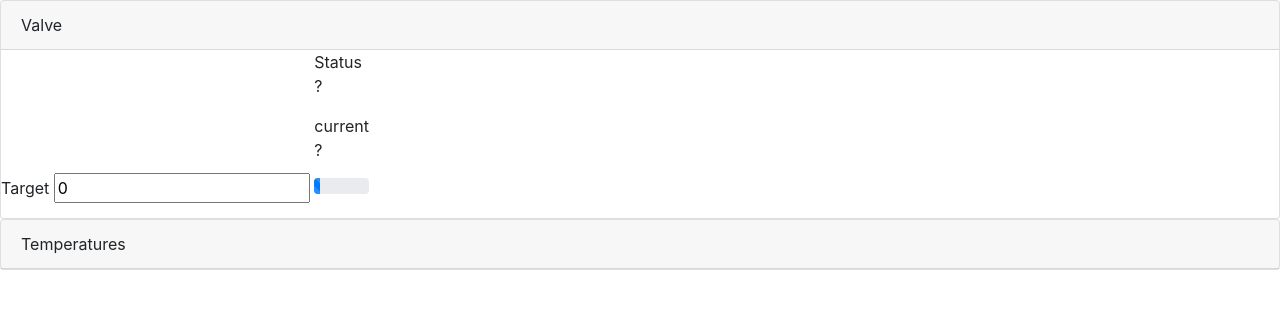
After one commit to joram/distillery, a Flask app: template templates/index.html in a window 1280 px wide. The commit adds this page. Shown: the top 309 px of the page. Run offline with Flask 2, Linux system fonts and the light colour scheme; the template is opened without the code that fills it, so the values that code supplies are empty; some libraries are stand-ins or nearby versions.

Commit message:
control valve from UI. status updating not working yet

```diff
--- /dev/null
+++ b/static/valve.js
@@ -0,0 +1,48 @@
+
+function updateValve(name){
+  current = $("#"+name+"-current");
+  target = $("#"+name+"-target");
+  state = $("#"+name+"-status");
+  form = $("#"+name+"-form");
+
+	$.ajax({
+		type: "GET",
+		dataType: "json",
+		url: "/api/valve/"+name,
+		success: function(data){
+      current.text(data.current);
+      target.text(data.target);
+      state.text(data.status);
+      if(data.status != "idle") {
+        setTimeout(function(){
+          updateValve(name)
+        }, 500)
+      }
+    },
+	});
+}
+
+function setupValve(name){
+  updateValve(name);
+  current = $("#"+name+"-current");
+  target = $("#"+name+"-target");
+  state = $("#"+name+"-status");
+  form = $("#"+name+"-form");
+
+  function changeValue(event){
+    event.preventDefault();
+    targetVal = target.val();
+    console.log("posting form. target:"+targetVal);
+    $.ajax({
+     type: "POST",
+     url: "/api/valve/"+name,
+     data: {"target": targetVal},
+     success: function(data){
+       console.log("success");
+       updateValve(name);
+     },
+     dataType: "json",
+    });
+  }
+  form.submit(changeValue);
+}
--- /dev/null
+++ b/templates/index.html
@@ -0,0 +1,29 @@
+<!doctype html>
+<html lang="en">
+  <head>
+    <meta charset="utf-8">
+    <meta name="viewport" content="width=device-width, initial-scale=1, shrink-to-fit=no">
+    <link rel="stylesheet" href="https://stackpath.bootstrapcdn.com/bootstrap/4.1.3/css/bootstrap.min.css" integrity="sha384-MCw98/SFnGE8fJT3GXwEOngsV7Zt27NXFoaoApmYm81iuXoPkFOJwJ8ERdknLPMO" crossorigin="anonymous">
+    <script src="https://code.jquery.com/jquery-3.3.1.slim.min.js" integrity="sha384-q8i/X+965DzO0rT7abK41JStQIAqVgRVzpbzo5smXKp4YfRvH+8abtTE1Pi6jizo" crossorigin="anonymous"></script>
+    <script src="https://cdnjs.cloudflare.com/ajax/libs/popper.js/1.14.3/umd/popper.min.js" integrity="sha384-ZMP7rVo3mIykV+2+9J3UJ46jBk0WLaUAdn689aCwoqbBJiSnjAK/l8WvCWPIPm49" crossorigin="anonymous"></script>
+    <script src="https://stackpath.bootstrapcdn.com/bootstrap/4.1.3/js/bootstrap.min.js" integrity="sha384-ChfqqxuZUCnJSK3+MXmPNIyE6ZbWh2IMqE241rYiqJxyMiZ6OW/JmZQ5stwEULTy" crossorigin="anonymous"></script>
+    <script src="https://code.jquery.com/jquery-3.3.1.min.js"
+      integrity="sha256-FgpCb/KJQlLNfOu91ta32o/NMZxltwRo8QtmkMRdAu8="
+      crossorigin="anonymous"></script>
+    <link rel="shortcut icon" href="/static/images/favicon.ico">
+    <title>Distillery</title>
+  </head>
+  <body>
+
+    <div class="card">
+      <div class="card-header">Valve</div>
+      {% include 'valve.html' %}
+    </div>
+
+    <div class="card">
+      <div class="card-header">Temperatures</div>
+      {# {% include 'temperature.html' %} #}
+    </div>
+
+  </body>
+</html>
--- /dev/null
+++ b/templates/valve.html
@@ -0,0 +1,24 @@
+
+<script src="/static/valve.js" type="text/javascript"></script>
+<script type="text/javascript">
+	$(document).ready(function(){
+    setupValve("input");
+	});
+</script>
+
+<form id="input-form">
+  <label for="input-target">Target</input>
+  <input id="input-target" class="valve" type="number" value="0"/>
+
+  <label for="input-status">Status</input>
+  <p id="input-status">?</p>
+
+  <label for="input-percent">current</input>
+  <p id="input-current">?</p>
+
+  <div class="progress">
+    <div class="progress-bar progress-bar-striped" role="progressbar" style="width: 10%"
+    aria-valuenow="10" aria-valuemin="0" aria-valuemax="100"></div>
+  </div>
+
+</form>
```
Also changed, not shown: modules/valve.py (+44 -12 lines), server.py (+28 -16 lines), templates/temperature.html (+1 -9 lines), static/images/favicon.ico (added).
